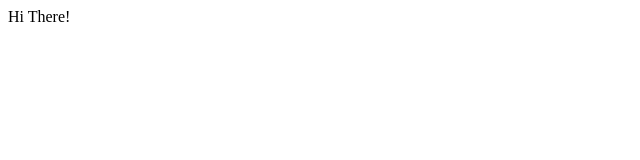
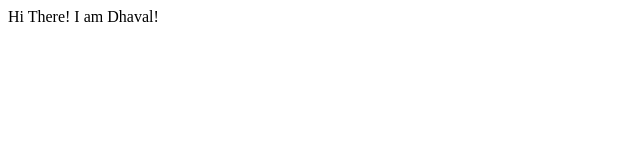
Before and after one commit to pawardh/Develop, a plain HTML site: page index.html in a window 1280 px wide. Shown: the whole page, without its empty margins (0-640 px from the left). Drawn offline with Linux system fonts and the light colour scheme.

Commit message:
added new line

```diff
--- a/index.html
+++ b/index.html
@@ -1,5 +1,7 @@
 <html>
   <body>
   	Hi There!
+
+  	I am Dhaval!
   </body>
 </html>
```
